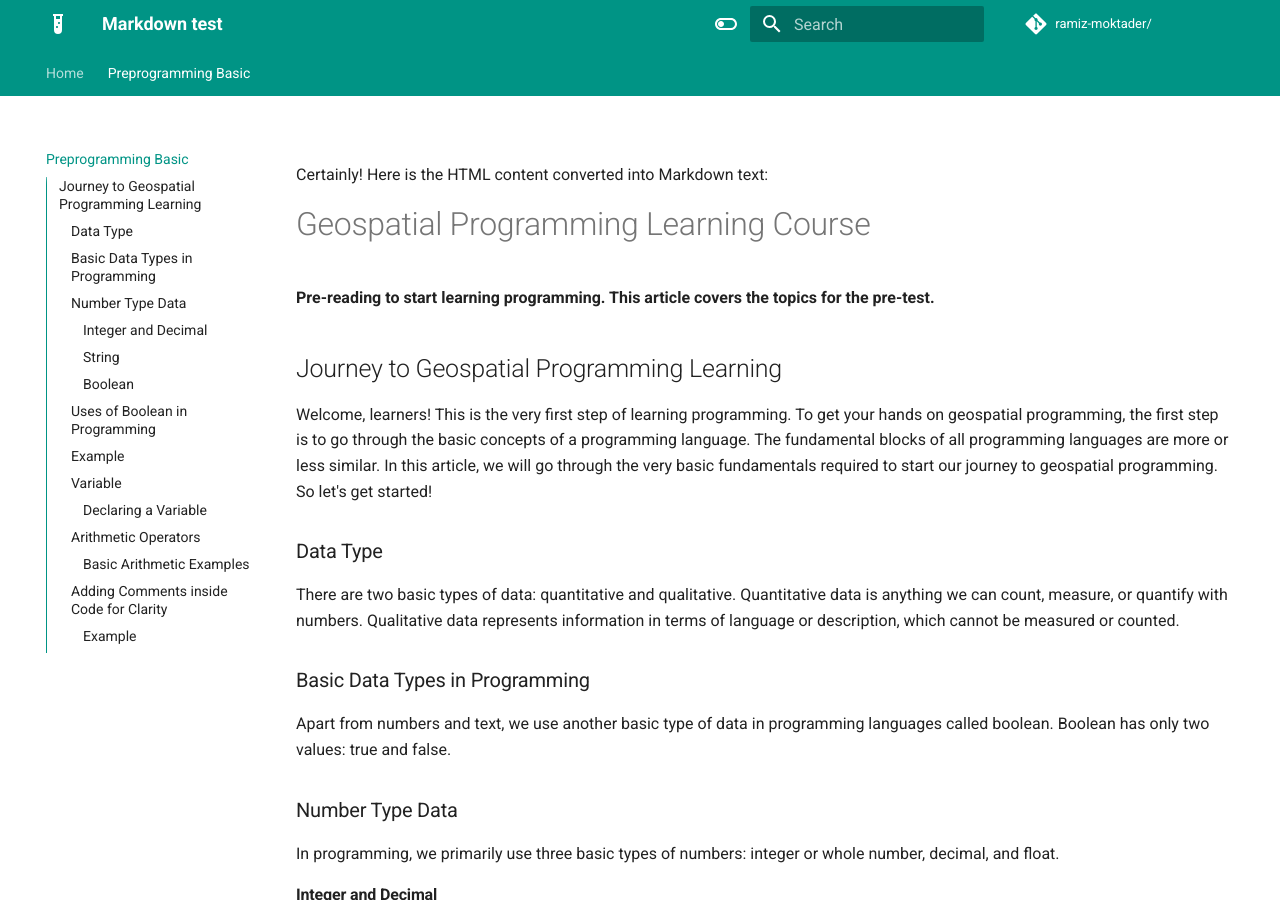
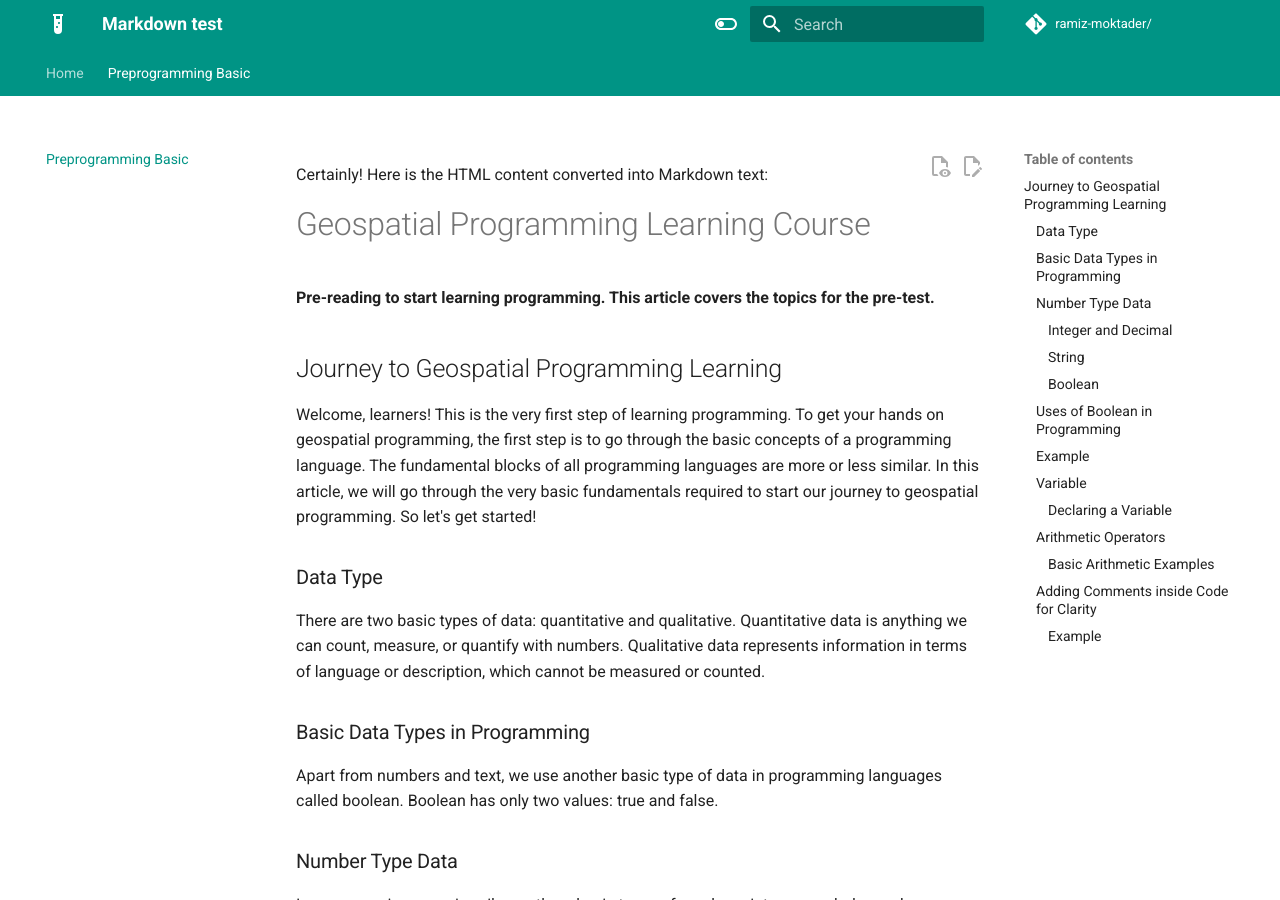
Before and after one commit to ramiz-moktader/geospatial-programming-course, an MkDocs documentation site: the page built from docs/pre-prog-basic.md, in a window 1280 px wide and 900 px high. Built offline with MkDocs 1.6.1 and Material for MkDocs 9.7.7, drawn with Linux system fonts in a browser that asks for light colours.

Commit message:
nav setting change

```diff
--- a/mkdocs.yml
+++ b/mkdocs.yml
@@ -19,19 +19,32 @@ theme:
   icon:
       logo: material/test-tube
   features:
-    # - navigation.tabs
-    # - navigation.sections
-    - toc.integrate
+    - announce.dismiss
+    - content.action.edit
+    - content.action.view
+    - content.code.annotate
+    - content.code.copy
+    # - content.code.select
+    # - content.tabs.link
+    - content.tooltips
+    # - header.autohide
+    # - navigation.expand
+    - navigation.footer
+    - navigation.indexes
+    # - navigation.instant
+    # - navigation.instant.prefetch
+    # - navigation.instant.progress
+    # - navigation.prune
+    - navigation.sections
+    - navigation.tabs
+    # - navigation.tabs.sticky
     - navigation.top
-    - content.code.copy
-    # - navigation.instant
     - navigation.tracking
     - search.highlight
     - search.share
-    - navigation.footer
-    - navigation.indexes
-    - navigation.sections
-    - navigation.tabs
+    - search.suggest
+    - toc.follow
+    # - toc.integrate
 
   language: en
   palette:
```
